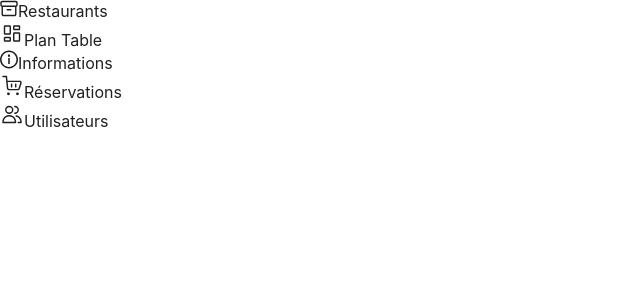
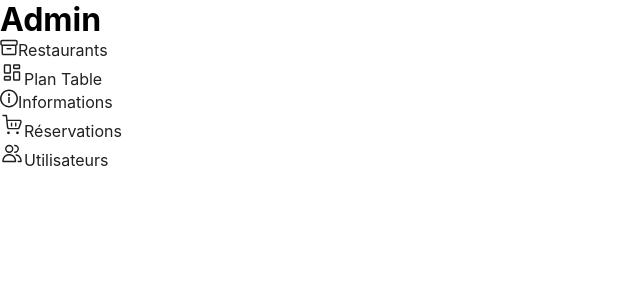
Before and after one commit to SarahOtmane/backOfficeResto, a React (Create React App) app: page /admin/restaurants in a window 1280 px wide. Shown: the top 300 px of the page, without its empty margins (0-640 px from the left). Built offline with nearby package versions, Linux system fonts and the light colour scheme.

Commit message:
add new class

```diff
--- a/src/components/Menu.js
+++ b/src/components/Menu.js
@@ -32,7 +32,9 @@ export default function Menu(){
     }]
 
     return (
-        <ul>
+        <ul className='navigation'>
+            <h1>Admin</h1>
+
             {navigation.map(nav => <li>
                 <LienMenu text={nav.text} svg={nav.icon} lien={nav.link} />
             </li>)}
```
